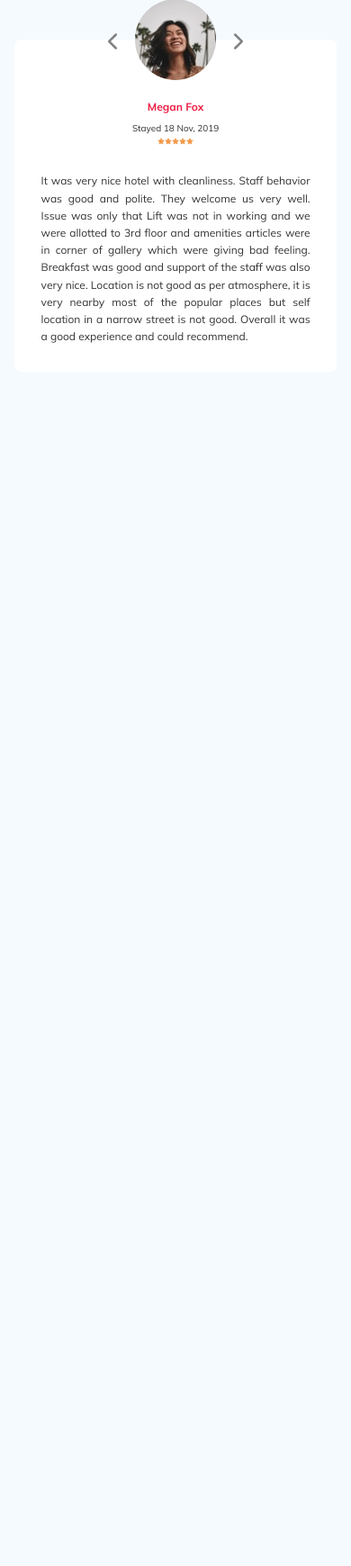
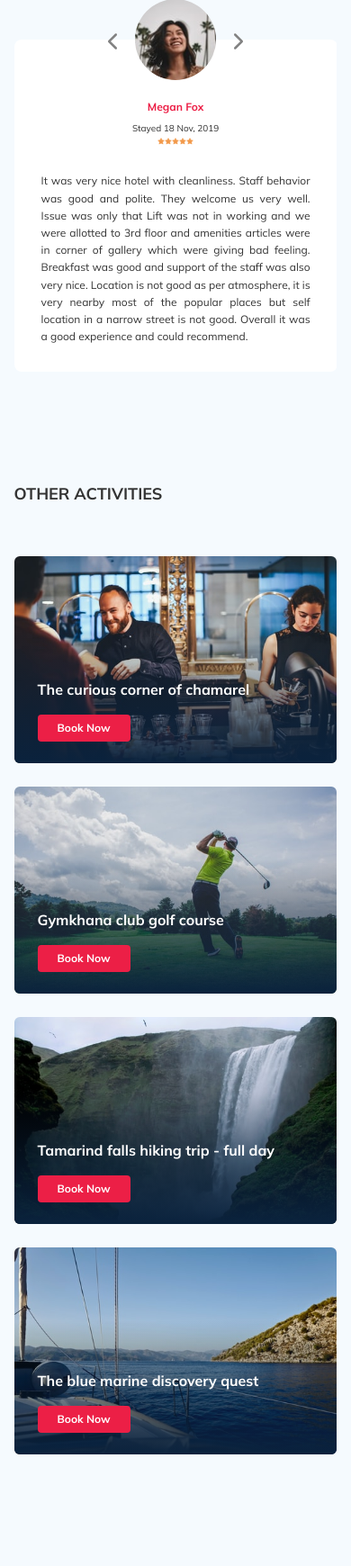
Before and after one commit to AlexHlimankov/tour-plan, a PHP site: page / in a window 390 px wide. Shown: the part 1564-3304 px from the top of the page at 90% size. Before the commit the page ends 1945 px from the top, so only its background shows below. Run offline with PHP 8.4, Linux system fonts and the light colour scheme.

Commit message:
create: activitis section

```diff
--- a/css/style.css
+++ b/css/style.css
@@ -797,6 +797,10 @@ template {
   overflow: hidden;
 }
 
+.swiper {
+  margin: 0;
+}
+
 .newsletter {
   position: relative;
   padding: 98px 0 87px 0;
@@ -1029,11 +1033,101 @@ template {
   text-align: justify;
 }
 
+.activities {
+  padding: 0px 0 98px 0;
+}
+
+.activities__title {
+  font-style: normal;
+  font-weight: 700;
+  font-size: 24px;
+  line-height: 30px;
+  text-transform: uppercase;
+  margin-bottom: 58px;
+}
+
+.activities-wrapper {
+  display: -webkit-box;
+  display: -ms-flexbox;
+  display: flex;
+  -webkit-box-pack: justify;
+      -ms-flex-pack: justify;
+          justify-content: space-between;
+  -webkit-box-align: start;
+      -ms-flex-align: start;
+          align-items: flex-start;
+}
+
+.card {
+  position: relative;
+  display: -webkit-box;
+  display: -ms-flexbox;
+  display: flex;
+  -webkit-box-orient: vertical;
+  -webkit-box-direction: normal;
+      -ms-flex-direction: column;
+          flex-direction: column;
+  -webkit-box-align: start;
+      -ms-flex-align: start;
+          align-items: flex-start;
+  width: 255px;
+  height: 255px;
+  border-radius: 6px;
+  overflow: hidden;
+  padding: 24px 26px;
+}
+
+.card::before {
+  content: '';
+  position: absolute;
+  top: 0;
+  bottom: 0;
+  right: 0;
+  left: 0;
+  background: linear-gradient(179.83deg, rgba(196, 196, 196, 0) 35.34%, #0A223D 99.85%);
+  z-index: -1;
+}
+
+.card__image {
+  position: absolute;
+  top: 0;
+  bottom: 0;
+  left: 0;
+  right: 0;
+  -o-object-fit: cover;
+     object-fit: cover;
+  z-index: -2;
+  height: 100%;
+  width: 100%;
+}
+
+.card__title {
+  margin-top: auto;
+  z-index: 2;
+  color: #ffffff;
+  margin-bottom: 18px;
+  font-weight: 700;
+  font-size: 16px;
+  line-height: 20px;
+}
+
+.card__button {
+  font-weight: 600;
+  font-size: 12px;
+  line-height: 16px;
+  color: #ffffff;
+  padding: 7px 22px;
+  background-color: #EC1F46;
+  border-radius: 4px;
+  border: none;
+  cursor: pointer;
+}
+
 @media (max-width: 1200px) {
   .container {
     max-width: 960px;
   }
-  .slider {
+  .hotel-slider {
     width: 590px;
   }
   .hotel-slider__image {
@@ -1041,6 +1135,10 @@ template {
     width: 100%;
     -o-object-fit: cover;
        object-fit: cover;
+  }
+  .card {
+    width: 230px;
+    height: 230px;
   }
 }
 
@@ -1096,6 +1194,20 @@ template {
   }
   .reviews-slider__item {
     max-width: 580px;
+  }
+  .activities-wrapper {
+    display: -webkit-box;
+    display: -ms-flexbox;
+    display: flex;
+    -ms-flex-wrap: wrap;
+        flex-wrap: wrap;
+  }
+  .activities__card {
+    margin-bottom: 26px;
+  }
+  .card {
+    width: 48%;
+    height: 230px;
   }
 }
 
@@ -1165,9 +1277,6 @@ template {
         -ms-flex-order: -1;
             order: -1;
     margin-left: 0;
-  }
-  .slider {
-    height: 350px;
   }
   .hotel-right {
     -webkit-box-orient: vertical;
@@ -1244,5 +1353,12 @@ template {
     max-width: 245px;
     margin: 40px auto;
   }
+  .activities__title {
+    font-size: 18px;
+    line-height: 23px;
+  }
+  .card {
+    width: 100%;
+  }
 }
 /*# sourceMappingURL=style.css.map */
--- a/index.html
+++ b/index.html
@@ -182,6 +182,7 @@
       <!-- /.hotel-grid -->
     </div>
     <!-- /.container -->
+
   </section>
   <section class="newsletter">
     <div class="newsletter-wrapper">
@@ -196,6 +197,7 @@
     </div>
     <!-- /.newsletter-wrapper -->
   </section>
+
   <section class="reviews">
     <div class="container">
       <h2 class="reviews__title">What people think about us</h2>
@@ -257,7 +259,6 @@
             </div>
             <!-- /.reviews-slider__item -->
           </div>
-
           <!-- /.swiper-slide -->
         </div>
         <!-- /.swiper-wrapper -->
@@ -269,7 +270,41 @@
     <!-- /.container -->
   </section>
   <!-- /.reviews -->
-  <!-- /.newsletter -->
+
+  <section class="activities">
+    <div class="container">
+      <h2 class="activities__title">Other Activities</h2>
+      <div class="activities-wrapper">
+        <div class="card activities__card">
+          <img src="/img/activiti-1.jpg" alt="The curious corner of chamarel" class="card__image">
+          <h3 class="card__title">The curious corner of chamarel</h3>
+          <button class="card__button">Book Now</button>
+        </div>
+        <!-- /.card -->
+        <div class="card activities__card">
+          <img src="/img/activiti-2.jpg" alt="Gymkhana club golf course" class="card__image">
+          <h3 class="card__title">Gymkhana club golf course</h3>
+          <button class="card__button">Book Now</button>
+        </div>
+        <!-- /.card -->
+        <div class="card activities__card">
+          <img src="/img/activiti-3.jpg" alt="Tamarind falls hiking trip - full day" class="card__image">
+          <h3 class="card__title">Tamarind falls hiking trip - full day</h3>
+          <button class="card__button">Book Now</button>
+        </div>
+        <!-- /.card -->
+        <div class="card activities__card">
+          <img src="/img/activiti-4.jpg" alt="The blue marine discovery quest" class="card__image">
+          <h3 class="card__title">The blue marine discovery quest</h3>
+          <button class="card__button">Book Now</button>
+        </div>
+        <!-- /.card -->
+      </div>
+      <!-- /.activities-wrapper -->
+    </div>
+    <!-- /.container -->
+  </section>
+
   <script src="/js/swiper-bundle.min.js"></script>
   <script src="/js/main.js"></script>
 </body>
--- a/sass/_media.sass
+++ b/sass/_media.sass
@@ -1,14 +1,16 @@
 @media (max-width: 1200px)
   .container
     max-width: 960px
-  .slider
-    width: 590px
   .hotel
     &-slider
+      width: 590px
       &__image
         height: 100%
         width: 100%
         object-fit: cover
+  .card
+    width: 230px
+    height: 230px
 @media (max-width: 992px)
   .container,
   .newsletter-wrapper
@@ -47,6 +49,15 @@
     &-slider
       &__item
         max-width: 580px
+  .activities
+    &-wrapper
+      display: flex
+      flex-wrap: wrap
+    &__card
+      margin-bottom: 26px
+  .card
+    width: 48%
+    height: 230px
 @media (max-width: 768px)
   .container
     max-width: 576px
@@ -91,9 +102,6 @@
       &__offer
         order: -1
         margin-left: 0
-  .slider
-    height: 350px
-  .hotel
     &-right
       flex-direction: column
       min-height: 450px
@@ -145,3 +153,9 @@
       line-height: 23px
       max-width: 245px
       margin: 40px auto
+  .activities
+    &__title
+      font-size: 18px
+      line-height: 23px
+  .card
+    width: 100%
--- /dev/null
+++ b/sass/blocks/_activitis.sass
@@ -0,0 +1,60 @@
+.activities
+  padding: 0px 0 98px 0
+  &__title
+    font-style: normal
+    font-weight: 700
+    font-size: 24px
+    line-height: 30px
+    text-transform: uppercase
+    margin-bottom: 58px
+  &-wrapper
+    display: flex
+    justify-content: space-between
+    align-items: flex-start
+.card
+  position: relative
+  display: flex
+  flex-direction: column
+  align-items: flex-start
+  width: 255px
+  height: 255px
+  border-radius: 6px
+  overflow: hidden
+  padding: 24px 26px
+  &::before
+    content: ''
+    position: absolute
+    top: 0
+    bottom: 0
+    right: 0
+    left: 0
+    background: linear-gradient(179.83deg, rgba(196, 196, 196, 0) 35.34%, #0A223D 99.85%)
+    z-index: -1
+  &__image
+    position: absolute
+    top: 0
+    bottom: 0
+    left: 0
+    right: 0
+    object-fit: cover
+    z-index: -2
+    height: 100%
+    width: 100%
+  &__title
+    margin-top: auto
+    z-index: 2
+    color: $light
+    margin-bottom: 18px
+    font-weight: 700
+    font-size: 16px
+    line-height: 20px
+  &__button
+    font-weight: 600
+    font-size: 12px
+    line-height: 16px
+    color: $light
+    padding: 7px 22px
+    background-color: $primary
+    border-radius: 4px
+    border: none
+    cursor: pointer
--- a/sass/blocks/_hotel.sass
+++ b/sass/blocks/_hotel.sass
@@ -167,3 +167,5 @@
   height: 213px
   border-radius: 8px
   overflow: hidden
+.swiper
+  margin: 0
--- a/sass/style.sass
+++ b/sass/style.sass
@@ -14,5 +14,7 @@
 @import 'blocks/_newsletter'
 // Стили для блока отзывы
 @import 'blocks/_reviews'
+// Стили для блока другие занятия
+@import 'blocks/_activitis'
 // Подключение медиазапросов
 @import 'media'
```
Also changed, not shown: img/activiti-1.jpg (added), img/activiti-2.jpg (added), img/activiti-3.jpg (added), img/activiti-4.jpg (added), 1 other file.
